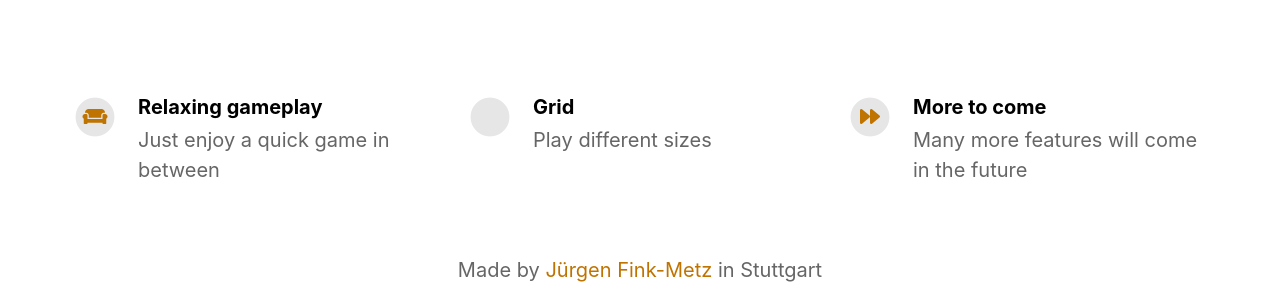
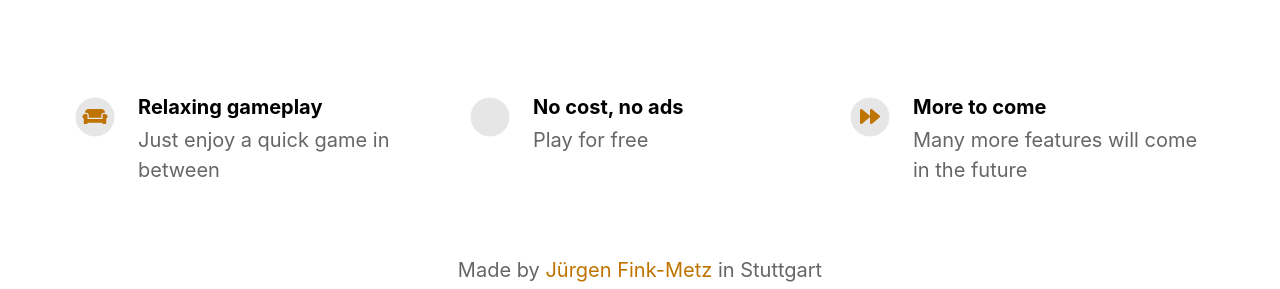
Before and after one commit to JayFiDev/TilesApp, a Jekyll site: the page built from index.html, in a window 1280 px wide. Shown: the part 987-1276 px from the top of the page. Built offline with Jekyll 4.4.1, drawn with Linux system fonts in a browser that asks for light colours; nearby versions of some CDN libraries.

Commit message:
Update _config.yml

```diff
--- a/_config.yml
+++ b/_config.yml
@@ -38,9 +38,9 @@ features                                  :
     description                           : Just enjoy a quick game in between
     fontawesome_icon_name                 : fa-solid fa-couch
 
-  - title                                 : Grid
-    description                           : Play different sizes
-    fontawesome_icon_name                 : fa-solid fa-table-cells
+  - title                                 : No cost, no ads
+    description                           : Play for free
+    fontawesome_icon_name                 : fa-brands fa-app-store-ios
 
   - title                                 : More to come
     description                           : Many more features will come in the future
```
